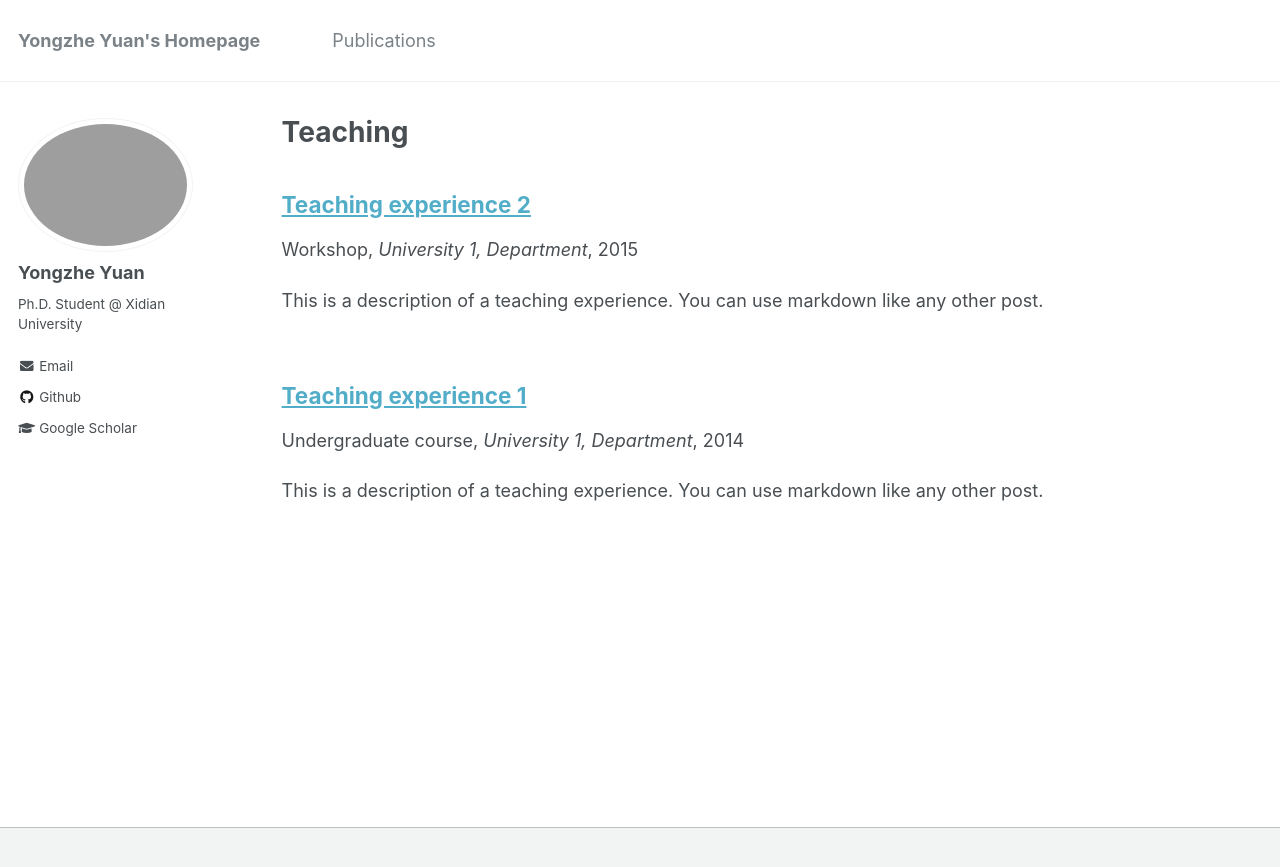
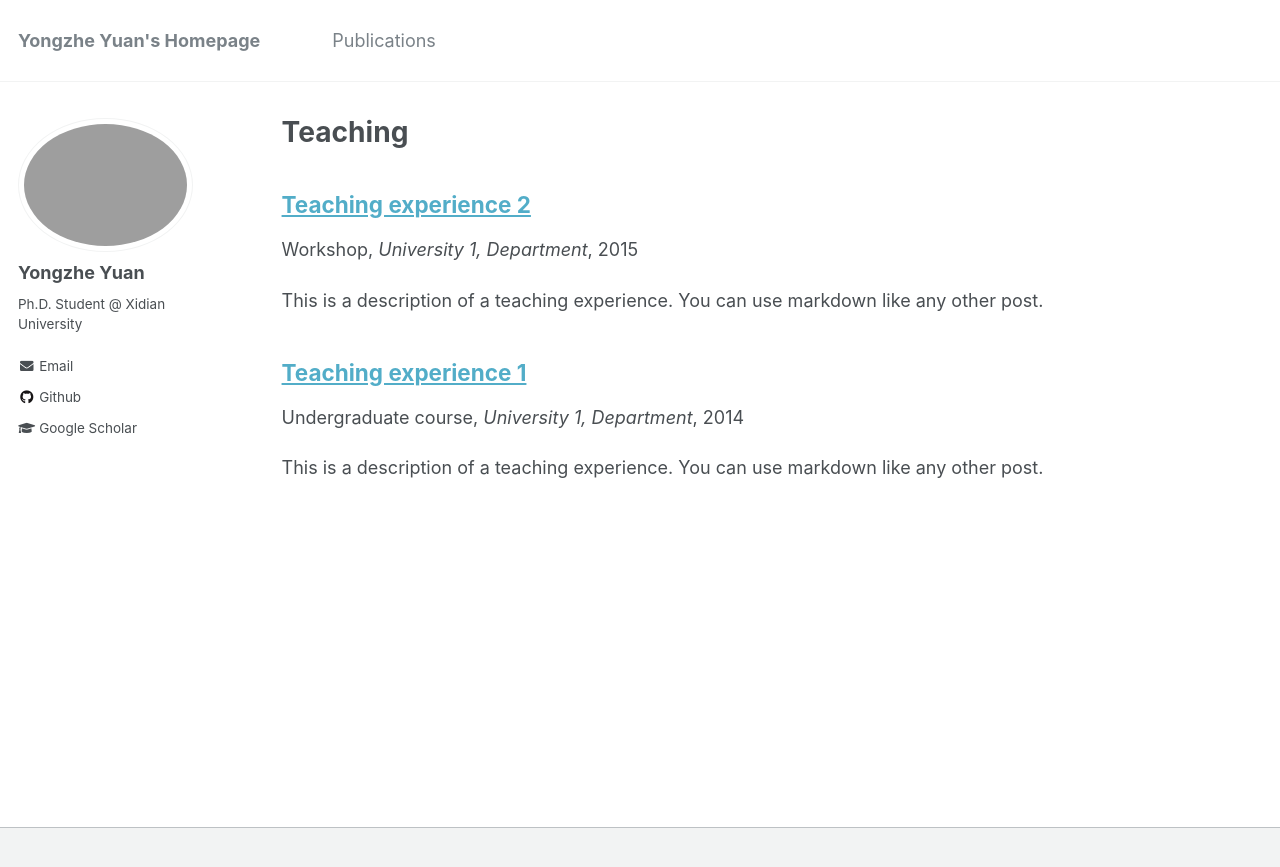
Before and after one commit to YYZMARS/YYZMARS.github.io, a Jekyll site: the page built from _pages/teaching.html, in a window 1280 px wide. Shown: the top 867 px of the page. Built offline with Jekyll 4.4.1, drawn with Linux system fonts in a browser that asks for light colours.

Commit message:
Update publications.css

```diff
--- a/assets/css/publications.css
+++ b/assets/css/publications.css
@@ -12,7 +12,7 @@
 }
 .list__item:after {
   content: "";
-  display: table;
+  display: block;
   clear: both;
 
 }
```
